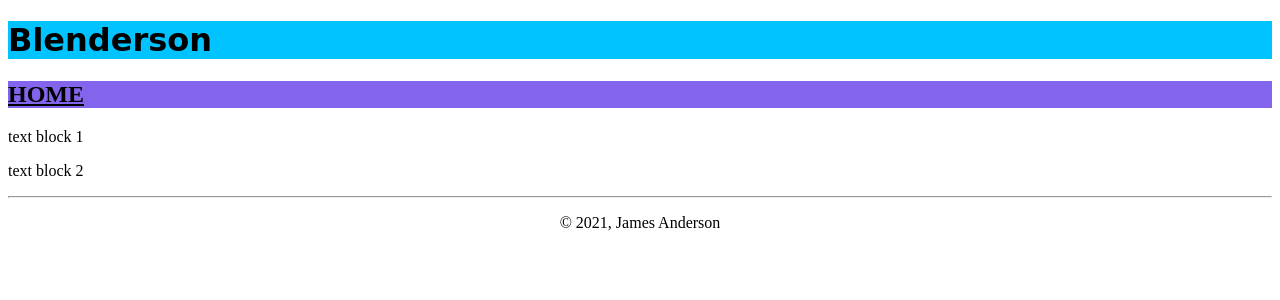
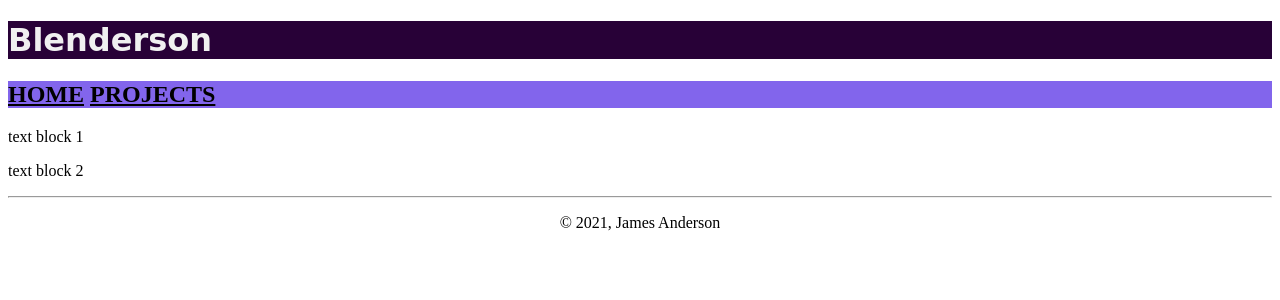
Before and after one commit to 17143/Project, a Flask app: page / in a window 1280 px wide. Shown: the top 300 px of the page. Run offline with Flask 2, Linux system fonts and the light colour scheme; some web fonts are replaced.

Commit message:
added first route to all projects, fixed some issues regarding config, changed heading colour to midnight purple

```diff
--- a/Static/css/style.css
+++ b/Static/css/style.css
@@ -10,8 +10,8 @@ h1, h3 {
 }
 
 h1 {
-  color: rgb(0, 0, 0);
-  background-color: rgb(0, 195, 255);
+  color: rgb(240, 240, 240);
+  background-color: rgb(40, 1, 55);
   width: 100%
 }
 
--- a/config.py
+++ b/config.py
@@ -4,7 +4,7 @@ import os
 class Config(object):
     SECRET_KEY = os.environ.get('SECRET_KEY') or 'thoushallnotpass'
     SQLALCHEMY_DATABASE_URI = os.environ.get('DATABASE_URL') or \
-        'sqlite:///website.db'
+        'sqlite:///portfolio.db'
     SQLALCHEMY_TRACK_MODIFICATIONS = False
     # SQLALCHEMY_ECHO shows SQL commands used to execute a query
     SQLALCHEMY_ECHO = False
--- a/main.py
+++ b/main.py
@@ -1,5 +1,6 @@
+from os import name
 from flask import Flask, render_template, request, url_for
-from flask_sqlalchemy import SQLAlchemy
+from flask_sqlalchemy import SQLAlchemy, model
 import sqlite3
 from config import Config
 
@@ -21,17 +22,21 @@ def help():
 @app.route("/projects")
 def projects():
     projects = models.Project.query.all()
-    return render_template('projects.html')
+    return render_template('projects.html', projects=projects)
 
+@app.route('/project/<int:id>')
+def project(id):
+  project = models.Pizza.query.filter_by(id=id).first_or_404()
+  return render_template('pizza.html', project=project)
 
-@app.route("/Project/<string:project_name>")
-def Project(project_name):
-    connection = sqlite3.connect('portfolio.db')
-    cursor = connection.cursor()
-    cursor.execute("SELECT * FROM Project where name = ? ", (project_name,))
-    project = cursor.fetchone()
-    connection.close()
-    return "<h1>{}</h1><p>{}</p>".format(project[1], project[3])
+# @app.route("/Project/<string:project_name>")
+# def Project(project_name):
+#     connection = sqlite3.connect('portfolio.db')
+#     cursor = connection.cursor()
+#     cursor.execute("SELECT * FROM Project where name = ? ", (project_name,))
+#     project = cursor.fetchone()
+#     connection.close()
+#     return "<h1>{}</h1><p>{}</p>".format(project[1], project[3])
 
 
 if __name__ == "__main__":
--- a/templates/nav.html
+++ b/templates/nav.html
@@ -1,3 +1,3 @@
 <h2>
-  <a href="{{ url_for('home') }}">HOME</a>
+  <a href="{{ url_for('home') }}">HOME</a> <a href="{{ url_for('projects') }}">PROJECTS</a>
 </h2>
--- a/templates/projects.html
+++ b/templates/projects.html
@@ -2,7 +2,9 @@
 
 {% block content %}
 
+{% for project in projects %}
 <p>Project name: {{ project.name }}<br>
 Description: {{ project.description }}</p>
+{% endfor %}
 
 {% endblock %}
```
Also changed, not shown: website.db (deleted).
